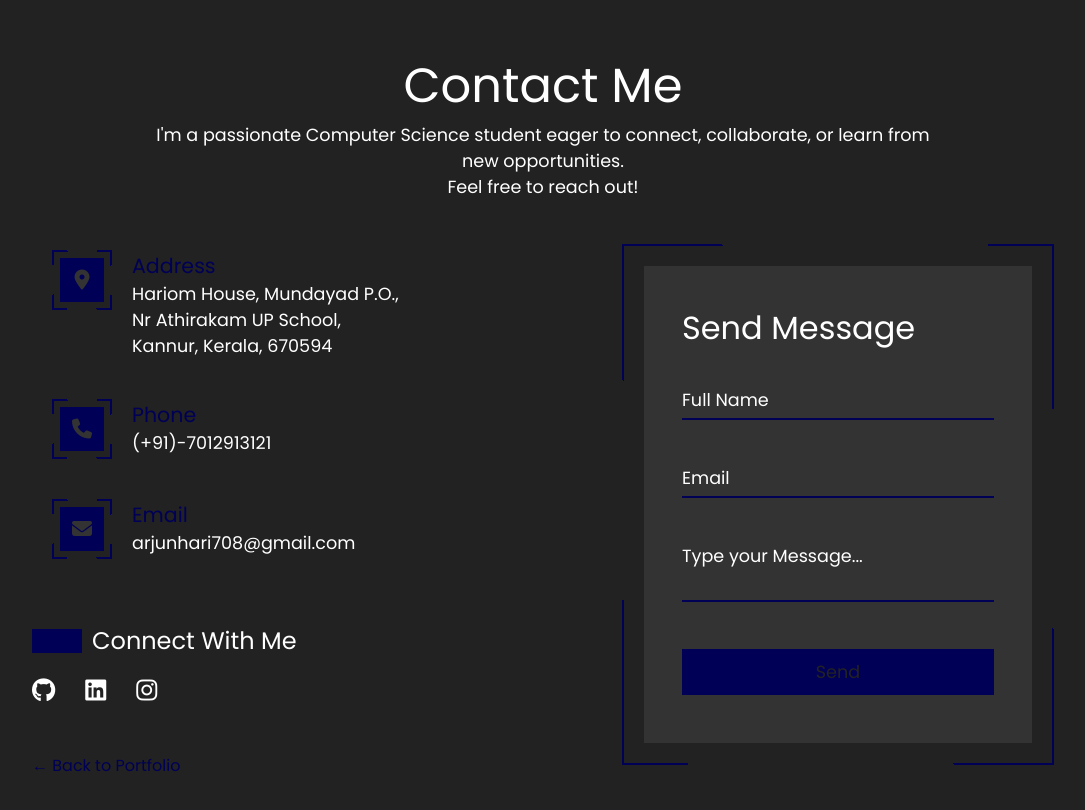
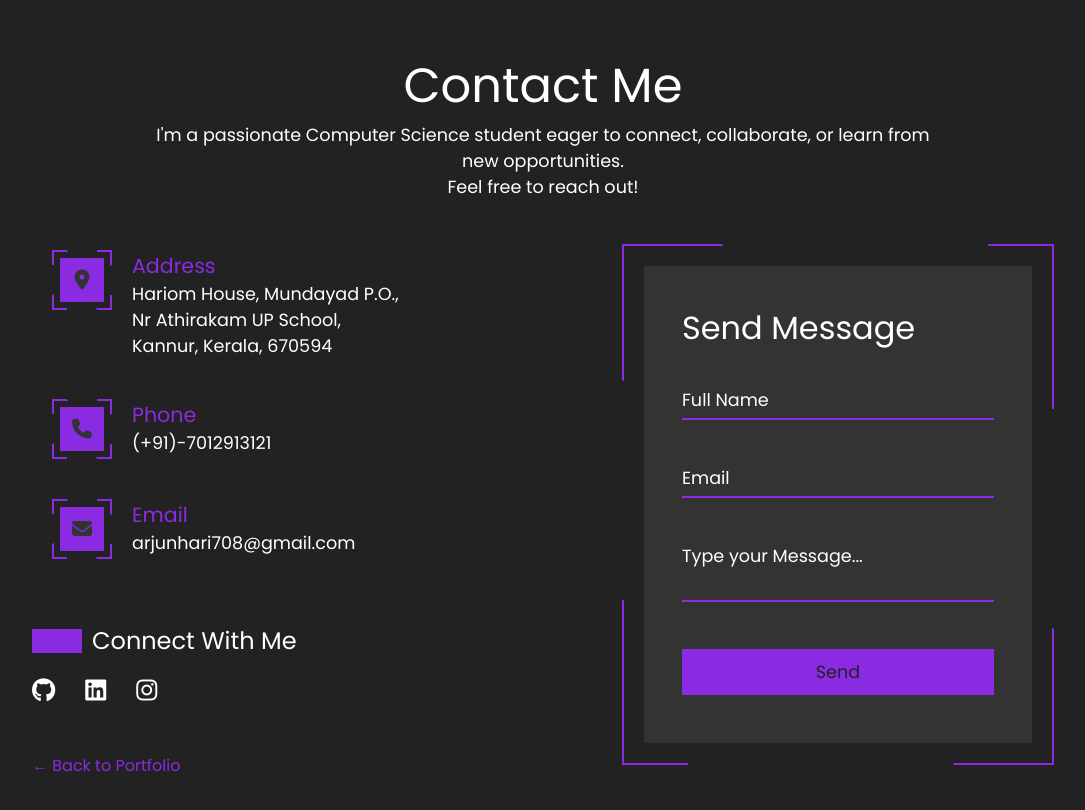
Before and after one commit to arjunhk/arjunhk.github.io, a plain HTML site: page contact.html in a window 1280 px wide. Shown: the whole page, without its empty margins (97-1182 px from the left). Drawn offline with Linux system fonts and the light colour scheme.

Commit message:
back to og

```diff
--- a/contact.html
+++ b/contact.html
@@ -45,7 +45,7 @@
           <li><a href="https://www.instagram.com/_a.h_k.003/" target = "_blank"><i class="fa-brands fa-instagram"></i></a></li>
         </ul>
         <br>
-        <a href="index.html" style="color:#000056;text-decoration:none;">&larr; Back to Portfolio</a>
+        <a href="index.html" style="color:#8a2be2;text-decoration:none;">&larr; Back to Portfolio</a>
       </div>
       <div class="contactForm">
         <form>
--- a/style.css
+++ b/style.css
@@ -61,7 +61,7 @@
     position: relative;
     min-width: 60px;
     height: 60px;
-    background: repeating-conic-gradient(from 27.5deg, #000056 0%, #000056 10%, transparent 10%, transparent 50%);
+    background: repeating-conic-gradient(from 27.5deg, #8a2be2 0%, #8a2be2 10%, transparent 10%, transparent 50%);
     display: flex;
     justify-content: center;
     align-items: center;
@@ -71,7 +71,7 @@
     content: '';
     position: absolute;
     inset: 0;
-    background: repeating-conic-gradient(from 117.5deg, #000056 0%, #000056 10%, transparent 10%, transparent 50%);
+    background: repeating-conic-gradient(from 117.5deg, #8a2be2 0%, #8a2be2 10%, transparent 10%, transparent 50%);
 }
 
 .container .contactInfo .box .icon::after {
@@ -84,7 +84,7 @@
 .container .contactInfo .box .icon b {
     position: absolute;
     inset: 8px;
-    background: #000056;
+    background: #8a2be2;
     z-index: 2;
 }
 
@@ -108,14 +108,14 @@
 
 .container .contactInfo .box .text h3 {
     font-weight: 500;
-    color: #000056;
+    color: #8a2be2;
 }
 
 .container .contactInfo .txt {
     color: #fff;
     margin-top: 50px;
     font-weight: 500;
-    border-left: 50px solid #000056;
+    border-left: 50px solid #8a2be2;
     padding-left: 10px;
     line-height: 1em;
 
@@ -139,14 +139,14 @@
 }
 
 .container .contactInfo .sci li a:hover {
-    color: #000056;
-    filter: drop-shadow(0 0 5px #000056);
+    color: #8a2be2;
+    filter: drop-shadow(0 0 5px #8a2be2);
 }
 
 .container .contactForm {
     position: relative;
     width: 40%;
-    background: repeating-conic-gradient(from var(--a), #000056 0%, #000056 10%, transparent 10%, transparent 50%);
+    background: repeating-conic-gradient(from var(--a), #8a2be2 0%, #8a2be2 10%, transparent 10%, transparent 50%);
     animation: animate 6s linear infinite;
     padding: 60px;
 }
@@ -155,7 +155,7 @@
     content: '';
     position: absolute;
     inset: 0;
-    background: repeating-conic-gradient(from var(--a), #000056 0%, #000056 10%, transparent 10%, transparent 50%);
+    background: repeating-conic-gradient(from var(--a), #8a2be2 0%, #8a2be2 10%, transparent 10%, transparent 50%);
     animation: animate 6s linear infinite;
     animation-delay: -1.5s;
 }
@@ -211,7 +211,7 @@
     margin: 10px 0;
     border: none;
     background: transparent;
-    border-bottom: 2px solid #000056;
+    border-bottom: 2px solid #8a2be2;
     color: #fff;
     outline: none;
     resize: none;
@@ -232,14 +232,14 @@
 .container .contactForm form .inputBox textarea:focus~span,
 .container .contactForm form .inputBox input:valid~span,
 .container .contactForm form .inputBox textarea:valid~span {
-    color: #000056;
+    color: #8a2be2;
     font-size: 0.9em;
     transform: translateY(-24px);
 }
 
 .container .contactForm form .inputBox input[type="submit"] {
     width: 100%;
-    background: #000056;
+    background: #8a2be2;
     color: #222;
     border: none;
     cursor: pointer;
```
